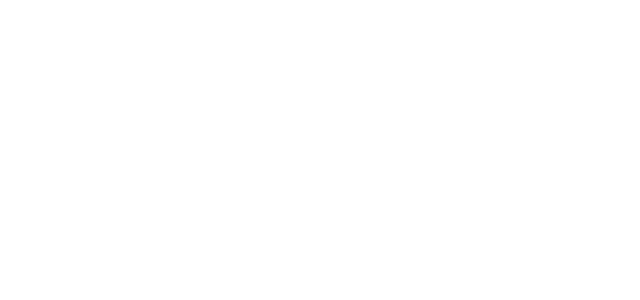
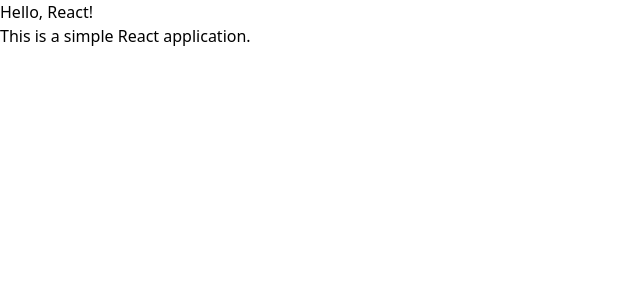
Before and after one commit to Chironzit-Biswas/project03, a React (Vite) app: page / in a window 1280 px wide. Shown: the top 300 px of the page, without its empty margins (0-640 px from the left). Built offline with nearby package versions, Linux system fonts and the light colour scheme.

Commit message:
project03

```diff
--- a/src/App.jsx
+++ b/src/App.jsx
@@ -1,6 +1,10 @@
 function App() {
     return (
         <>
+            <div>
+                <h1>Hello, React!</h1>
+                <p>This is a simple React application.</p>
+            </div>
         </>
     );
 }
```
